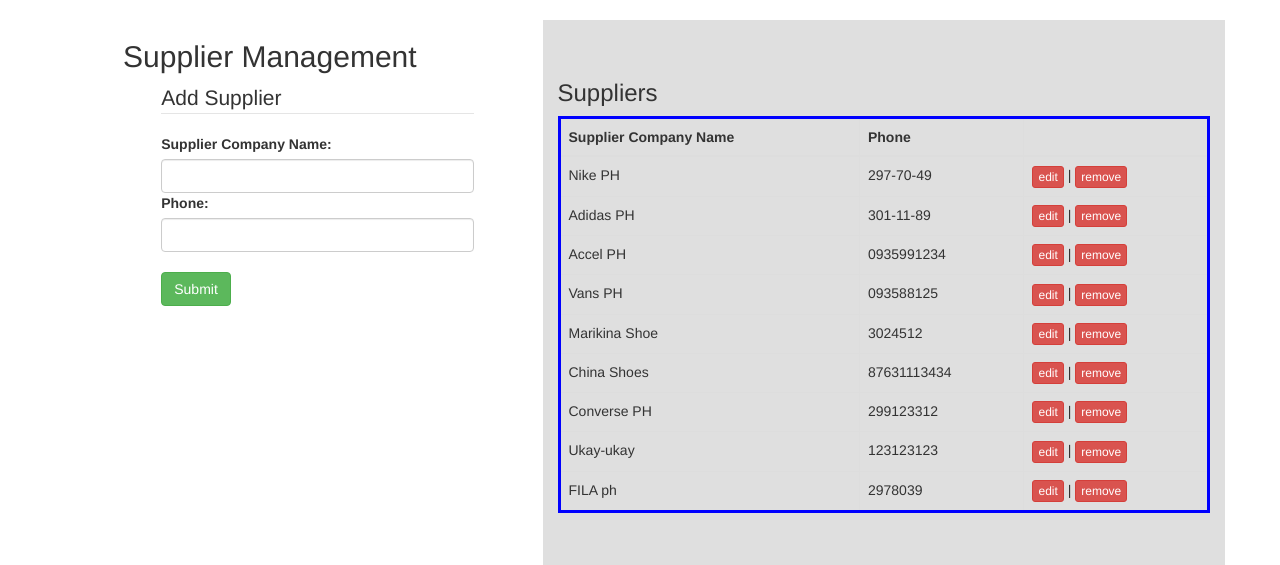
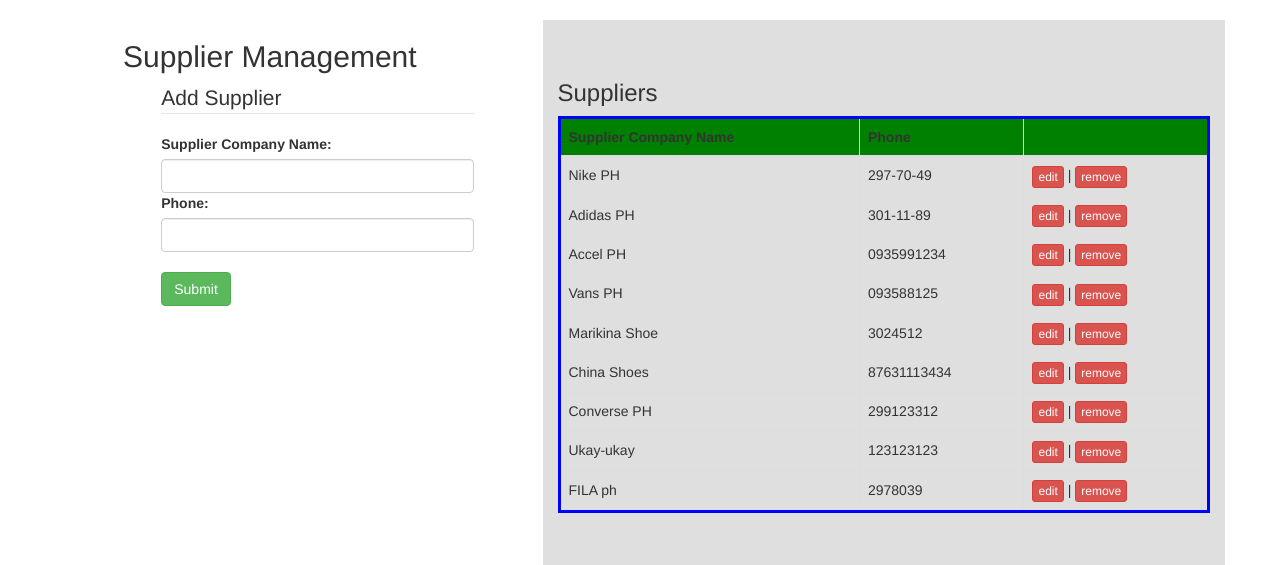
Before and after one commit to AbingPj/BingKicks-POS, a PHP site: template Pages/Supplier.php in a window 1280 px wide. Shown: the part 52-617 px from the top of the page. Run offline with PHP 8.4, Linux system fonts and the light colour scheme; the template is opened without the code that fills it, so the values that code supplies are empty; a user stored in the database is signed in; data comes from the database, SQL or seed files in the repository.

Commit message:
Update Supplier Page Style

```diff
--- a/Pages/Supplier.php
+++ b/Pages/Supplier.php
@@ -99,7 +99,7 @@ include 'db.php';
 						<h3>Suppliers</h3>
 						<div class="scrollable">
 							<table class="table table-hover table-bordered" style=" border-style: solid; border-width: medium; border-color:blue;">
-								<thead>
+								<thead style="background-color:green;">
 									<tr>
 										<th>Supplier Company Name</th>
 										<th>Phone</th>
```
